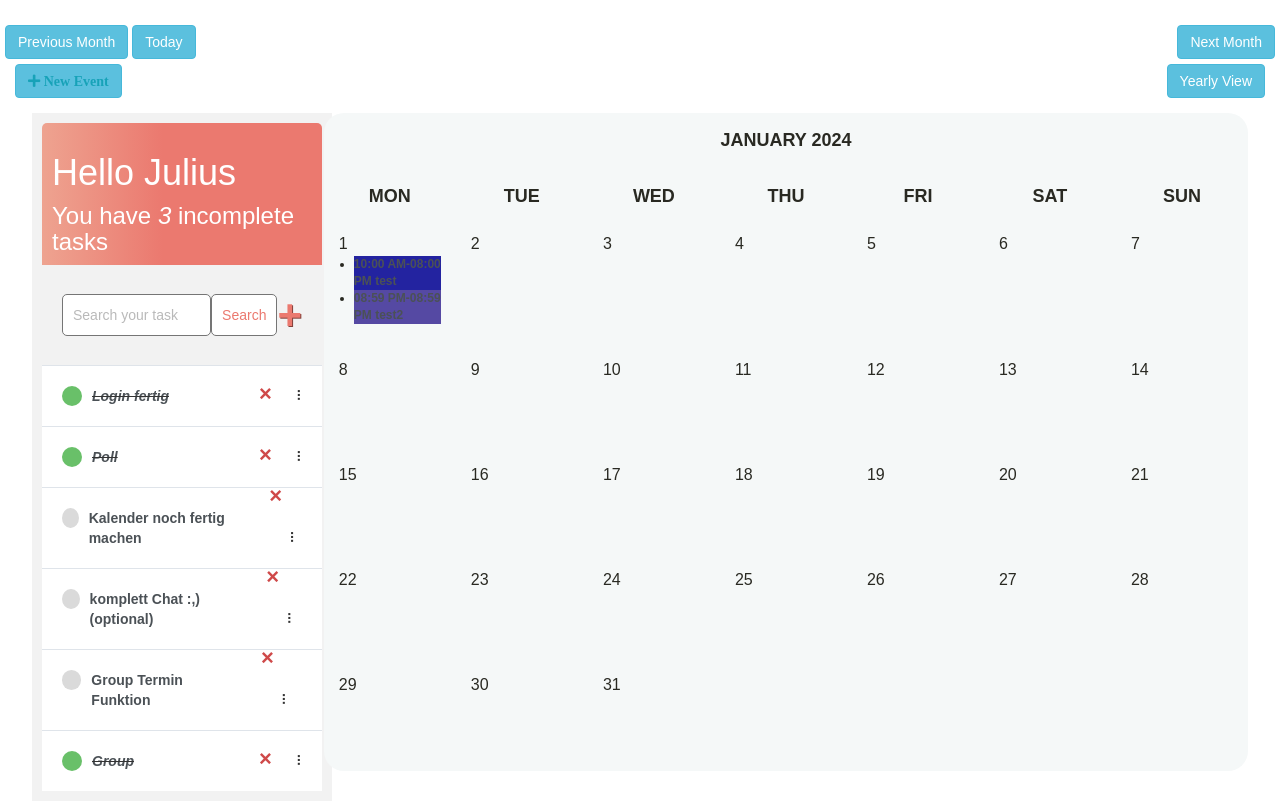
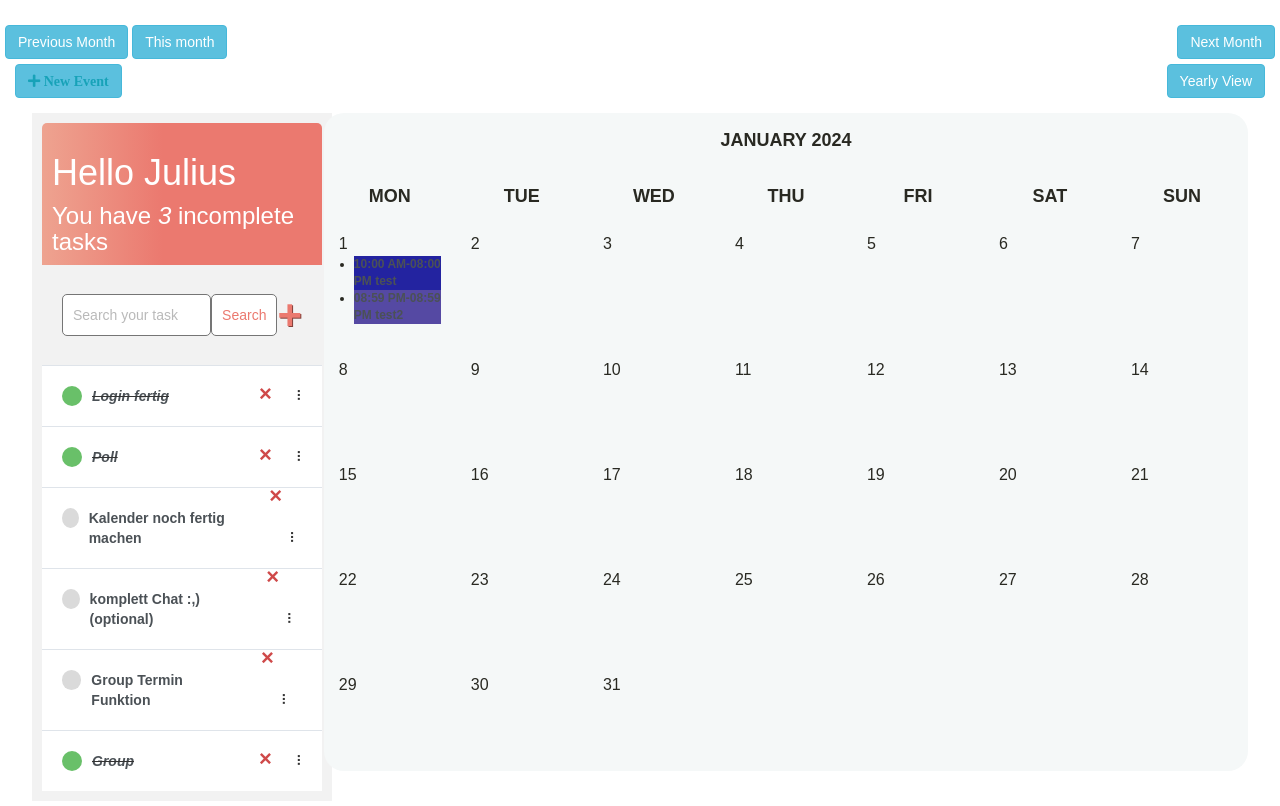
Before and after one commit to gretakbt/Web-Tech, a Django app: page / in a window 1280 px wide. Shown: the part 52-858 px from the top of the page. Run offline with Django 4.2, Linux system fonts and the light colour scheme; a user stored in the database is signed in; data comes from the database, SQL or seed files in the repository; some libraries are stand-ins or nearby versions.

Commit message:
next,prev,fix

```diff
--- a/myproject/templates/cal/calendar.html
+++ b/myproject/templates/cal/calendar.html
@@ -4,10 +4,11 @@
     <a class="btn btn-info" id="left" href="{% url 'calendar' %}?{{ prev_month }}"> Previous Month </a>
     <form action="{% url 'calendar' %}" method="GET" id="calendar-form">
         {% csrf_token %}
-        <button type="submit" class="btn btn-info">Today</button>
+        <button type="submit" class="btn btn-info">This month</button>
     </form>
     <a class="btn btn-info right" href="{% url 'calendar' %}?{{ next_month }}"> Next Month </a>
 </div>
+
 
 <div class="theme-switch-wrapper">
     <a class="btn btn-info" id="add-event" data-toggle="modal" data-target="#exampleModal">
--- a/myproject/todolist/views.py
+++ b/myproject/todolist/views.py
@@ -178,29 +178,31 @@ class CombinedView(LoginRequiredMixin, ListView, View):
     context_object_name_event = 'events'
     template_name = 'cal/calendar.html'
 
+    # Die restlichen Methoden hier belassen...
+
     def get_date(self, month):
         today = datetime.today()
         if month:
-            month = int(month)
-            year = today.year
-            if month < 1 or month > 12:
-                month = today.month
-        else:
-            month = today.month
-            year = today.year
+            year, month = map(int, month.split('-'))
+            if 1 <= month <= 12:
+                return datetime(year, month, 1)
 
-        return datetime(year, month, 1)
+        # Fallback: Wenn der Monat ungültig ist, verwende den aktuellen Monat
+        return datetime(today.year, today.month, 1)
 
     def prev_month(self, d):
-        first_day_of_month = d - timedelta(days=d.day - 1)
-        prev_month = first_day_of_month - timedelta(days=1)
-        return prev_month.strftime('%Y-%m')
+        first = d.replace(day=1)
+        prev_month = first - timedelta(days=1)
+        month = 'month=' + str(prev_month.year) + '-' + str(prev_month.month)
+        return month
 
     def next_month(self, d):
-        _, days_in_month = calendar.monthrange(d.year, d.month)
-        last_day_of_month = d + timedelta(days=days_in_month - d.day + 1)
-        next_month = last_day_of_month + timedelta(days=1)
-        return next_month.strftime('%Y-%m')
+        days_in_month = calendar.monthrange(d.year, d.month)[1]
+        last = d.replace(day=days_in_month)
+        next_month = last + timedelta(days=1)
+        month = 'month=' + str(next_month.year) + '-' + str(next_month.month)
+        return month
+
 
     def get(self, request, *args, **kwargs):
         # TaskList logic
```
